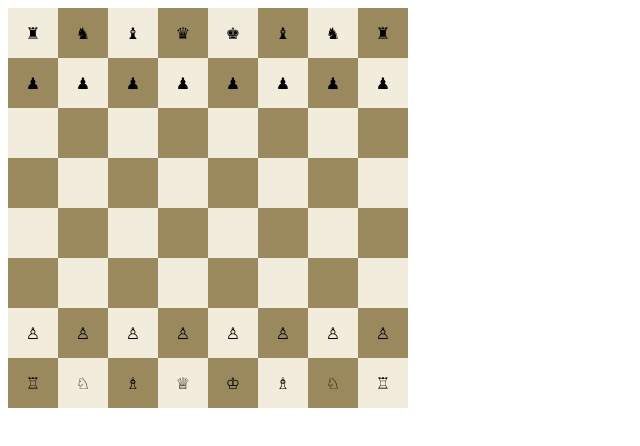
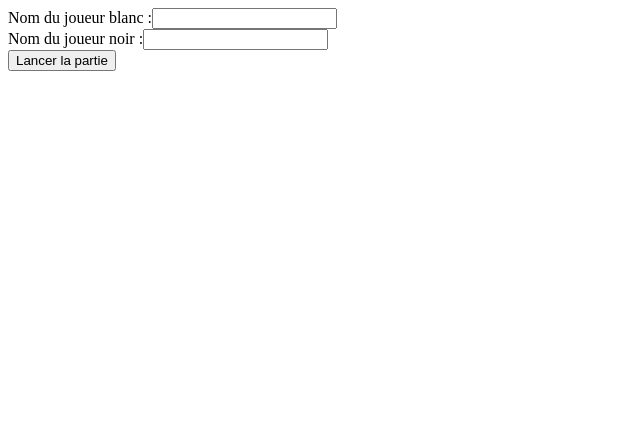
Before and after one commit to shaiscytale/ngchess, an Angular app in the folder ngchess-app/: page / in a window 1280 px wide. Both pictures are taken after a click on the button "Lancer une nouvelle partie". Shown: the top 446 px of the page, without its empty margins (0-640 px from the left). Built offline with nearby package versions, Linux system fonts and the light colour scheme.

Commit message:
keep goin'

```diff
--- a/ngchess-app/src/app/chess-board/chess-board.component.ts
+++ b/ngchess-app/src/app/chess-board/chess-board.component.ts
@@ -1,4 +1,4 @@
-import { Component, Input, OnInit } from '@angular/core';
+import { Component, EventEmitter, Input, OnInit, Output } from '@angular/core';
 import { Board } from '../../models/board/board';
 import { CommonModule } from '@angular/common';
 import { Color } from '../../models/enums/Color.enum';
@@ -13,6 +13,8 @@ import { Move, Piece } from '../../models/pieces/Piece';
 })
 export class ChessBoardComponent implements OnInit {
   @Input() board!: Board;
+
+  @Output() turnChanged = new EventEmitter<Color>();
 
   turn: Color = Color.white;
   selectedSquare: { x: number, y: number } | null = null;
@@ -83,8 +85,13 @@ export class ChessBoardComponent implements OnInit {
       return;
 
     this.board.movePiece(move);
+    this.setNextPlayerTurn();
+    this.unselectPiece();
+  }
+
+  private setNextPlayerTurn(): void {
     this.turn = this.turn === Color.white ? Color.black : Color.white;
-    this.unselectPiece();
+    this.turnChanged.emit(this.turn);
   }
 
   private addMoveToHistory(move: Move): void {
--- a/ngchess-app/src/app/game/game.component.html
+++ b/ngchess-app/src/app/game/game.component.html
@@ -1 +1,24 @@
-<chess-board *ngIf="game?.isStarted()" [board]="game?.board!"></chess-board>
+<section *ngIf="!game?.isStarted()">
+  <form (submit)="startGame()">
+    <div>
+      <label for="whitePlayerName">Nom du joueur blanc :</label>
+      <input type="text" id="whitePlayerName" [(ngModel)]="whitePlayer" name="whitePlayer" required>
+    </div>
+    <div>
+      <label for="blackPlayerName">Nom du joueur noir :</label>
+      <input type="text" id="blackPlayerName" [(ngModel)]="blackPlayer" name="blackPlayer" required>
+    </div>
+    <button type="submit">Lancer la partie</button>
+  </form>
+</section>
+
+<section *ngIf="game?.isStarted()">
+  <h1>Partie en cours entre {{ game!.whitePlayerName }} et {{ game!.blackPlayerName }}</h1>
+  <h2>tour des {{ isWhiteTurn() ? 'blancs' : 'noirs' }}</h2>
+</section>
+<section>
+</section>
+<chess-board
+  *ngIf="game?.isStarted()"
+  [board]="game?.board!"
+  (turnChanged)="handleTurnChanged($event)"></chess-board>
--- a/ngchess-app/src/app/game/game.component.ts
+++ b/ngchess-app/src/app/game/game.component.ts
@@ -1,25 +1,27 @@
 import { Component } from '@angular/core';
-import { Board } from '../../models/board/board';
 import { ChessBoardComponent } from '../chess-board/chess-board.component';
 import { CommonModule } from '@angular/common';
-import { Move } from '../../models/pieces/Piece';
 import { Game } from '../../models/game/game';
+import { FormsModule } from '@angular/forms';
+import { Color } from '../../models/enums/Color.enum';
 
 @Component({
   selector: 'game',
   standalone: true,
-  imports: [CommonModule, ChessBoardComponent],
+  imports: [CommonModule, ChessBoardComponent, FormsModule],
   templateUrl: './game.component.html',
   styleUrl: './game.component.scss'
 })
 export class GameComponent {
-  whitePlayer: string = 'whiteOne';
-  blackPlayer: string = 'blackOne';
+  whitePlayer: string = '';
+  blackPlayer: string = '';
+
+  currentTurnColor: Color = Color.white;
 
   game: Game | null = null;
 
   constructor() {
-    this.startGame();
+
   }
 
   public startGame() {
@@ -27,4 +29,13 @@ export class GameComponent {
     this.game = new Game(this.whitePlayer, this.blackPlayer);
     this.game.start();
   }
+
+  handleTurnChanged(newTurnColor: Color) {
+    console.log("Turn changed to", newTurnColor);
+    this.currentTurnColor = newTurnColor;
+  }
+
+  isWhiteTurn() {
+    return this.currentTurnColor === Color.white;
+  }
 }
--- a/ngchess-app/src/models/game/game.ts
+++ b/ngchess-app/src/models/game/game.ts
@@ -1,4 +1,5 @@
 import { Board } from "../board/board";
+import { Color } from "../enums/Color.enum";
 import { Move } from "../pieces/Piece";
 
 export class Game {
@@ -6,6 +7,9 @@ export class Game {
   blackPlayerName: string;
 
   board: Board | null;
+
+  turn: Color = Color.white;
+
   moveHistory: Move[];
 
 
@@ -24,4 +28,8 @@ export class Game {
   public isStarted() : boolean {
     return this.board !== null;
   }
+
+  public isWhiteTurn() : boolean {
+    return this.turn === Color.white;
+  }
 }
```
